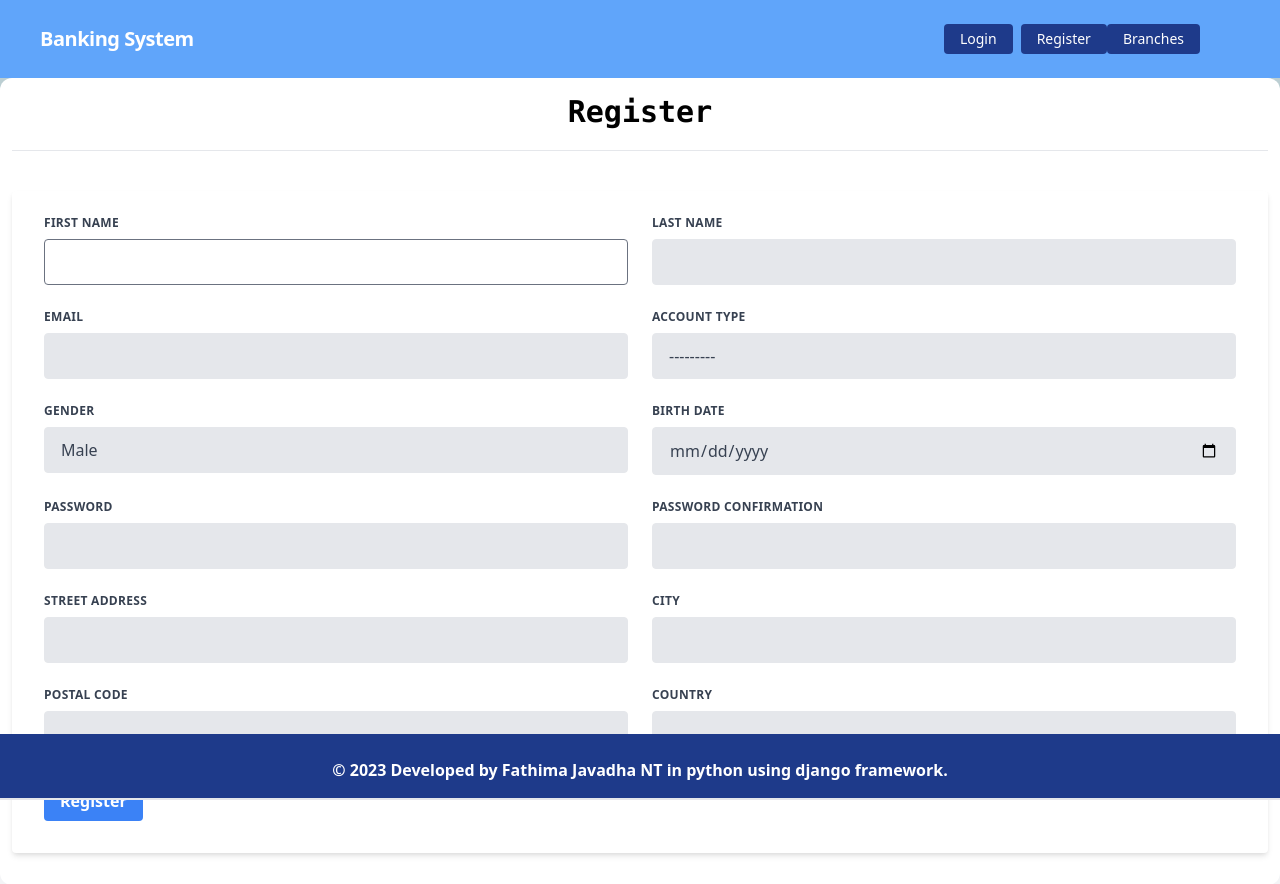
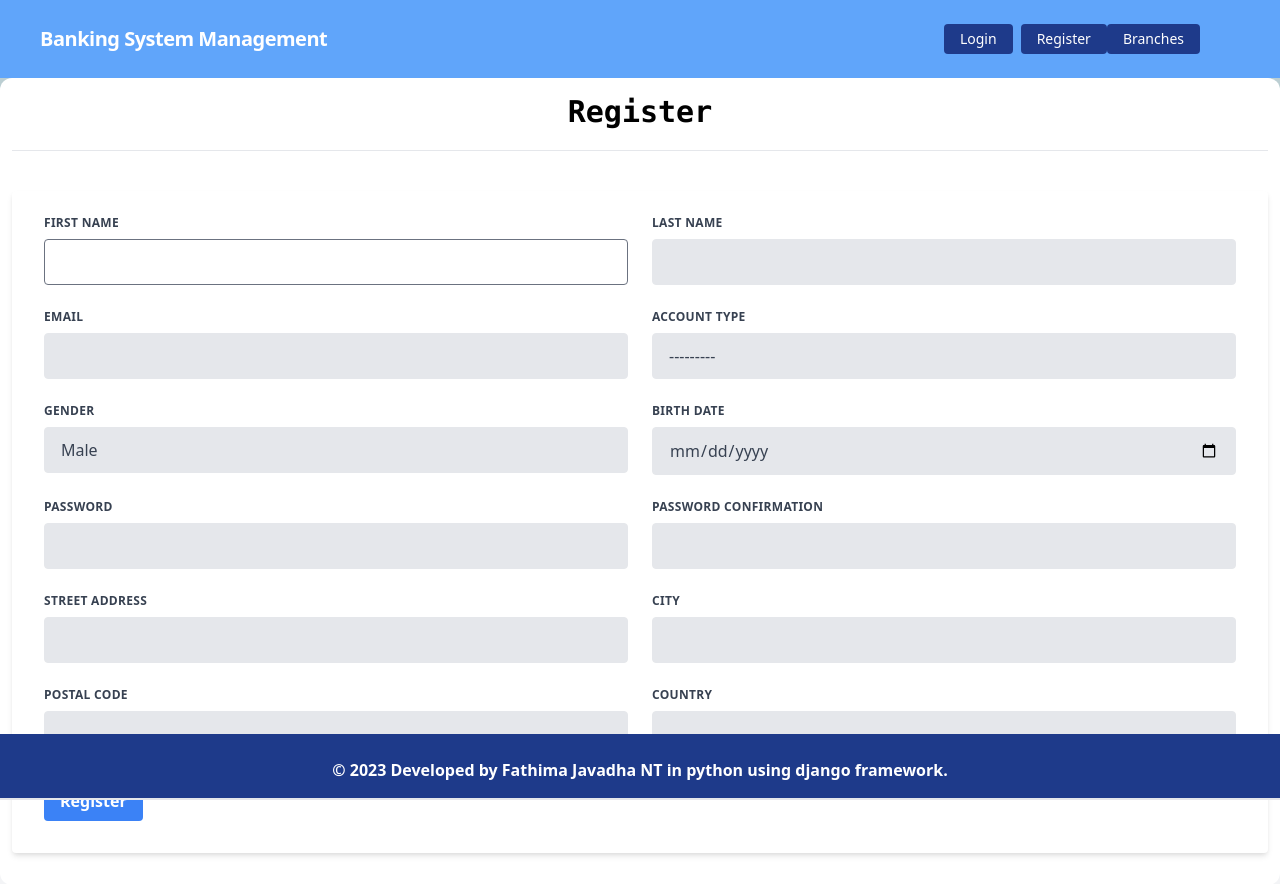
Before and after one commit to huzaifamerhj/banking_system, a Django app: page /accounts/register/ in a window 1280 px wide. Shown: the top 884 px of the page. Run offline with Django 3.2, Linux system fonts and the light colour scheme; data comes from the database, SQL or seed files in the repository; parts of the project's set-up code (start-up, migrations or seed data) failed here and were passed over.

Commit message:
get it done

```diff
--- a/templates/core/navbar.html
+++ b/templates/core/navbar.html
@@ -1,6 +1,6 @@
 <nav class="flex items-center justify-between flex-wrap bg-blue-400 p-6 px-10">
     <div class="flex items-center flex-shrink-0 text-white mr-6">
-        <span class="font-semibold text-xl tracking-tight text-white">Banking System</span>
+        <span class="font-semibold text-xl tracking-tight text-white">Banking System Management</span>
     </div>
     <div class="block lg:hidden">
         <button class="flex items-center px-3 py-2 border rounded text-white border-white-400 hover:text-white hover:border-white">
@@ -19,6 +19,8 @@
                 <a href="{% url 'transactions:withdraw_money' %}" class="block mt-4 lg:inline-block lg:mt-0 text-white hover:text-white">
                     Withdraw
                 </a>
+
+
             </div>
             <div class="flex w-auto">
                 <div class="text-blue-900 my-auto font-black px-5">Welcome, {{ request.user.first_name }} {{ request.user.last_name }}!</div>
```
